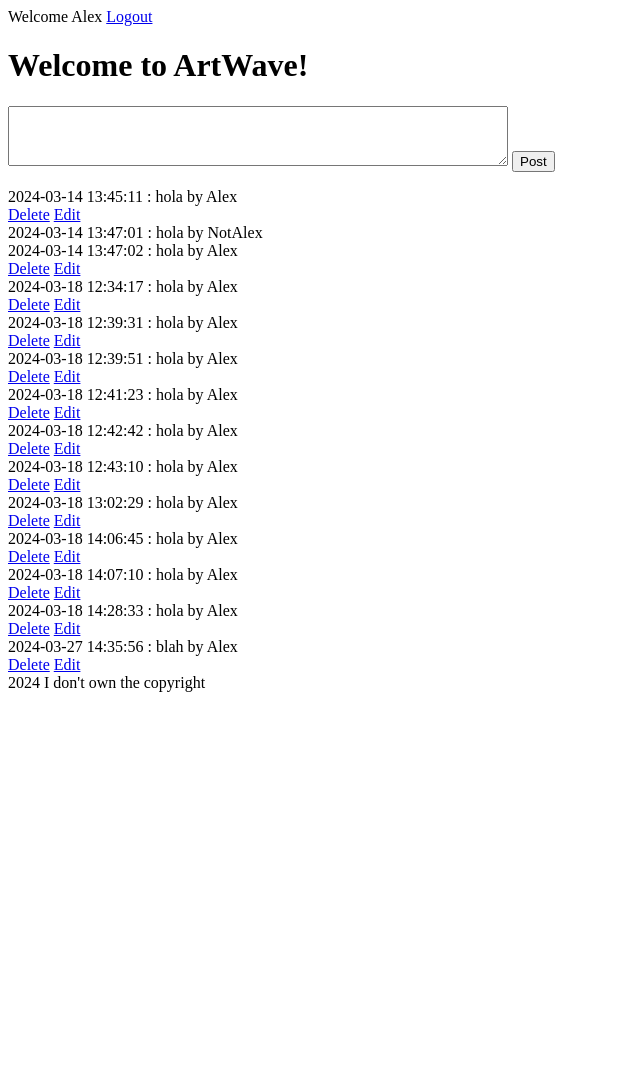
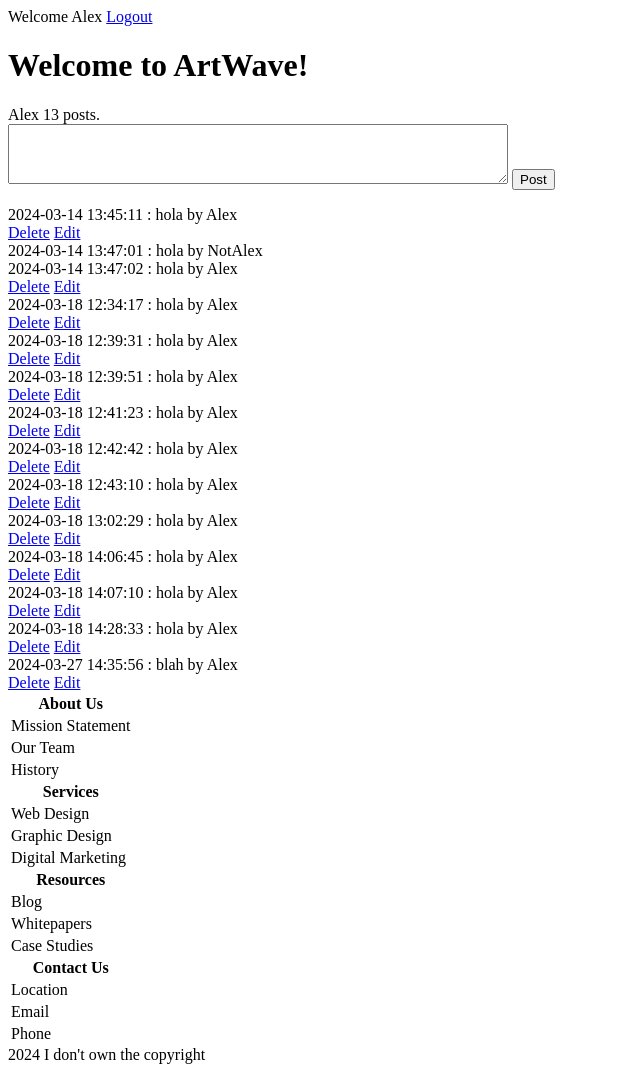
Before and after one commit to Draftsquare/Art-Social-Media-Platform-Project, a PHP site: page /index.php in a window 1280 px wide. Shown: the whole page, without its empty margins (0-640 px from the left). Before the commit the page ends 692 px from the top, so only its background shows below. Run offline with PHP 8.4, Linux system fonts and the light colour scheme; a user stored in the database is signed in; data comes from the database, SQL or seed files in the repository.

Commit message:
Added some extra code.

```diff
--- a/index.php
+++ b/index.php
@@ -10,6 +10,31 @@
     function formatFooterText($year, $copyright){
         return $year . " " . $copyright;
     }
+
+    $footerLinks = array(
+    "About Us" => array(
+        "Mission Statement",
+        "Our Team",
+        "History"
+    ),
+    "Services" => array(
+        "Web Design",
+        "Graphic Design",
+        "Digital Marketing"
+    ),
+    "Resources" => array(
+        "Blog",
+        "Whitepapers",
+        "Case Studies"
+    ),
+    "Contact Us" => array(
+        "Location",
+        "Email",
+        "Phone"
+    )
+);
+
+
 
     $databaseConnection = mysqli_connect( "localhost", "root", "", "ArtWave" );
     /* This is responsible for storing all errors */
@@ -128,6 +153,20 @@
 </head>
 <body>
     <h1>Welcome to ArtWave!</h1>
+<?php
+ $sql = "SELECT users.nickname,
+ (SELECT COUNT(*)
+  FROM posts
+  WHERE posts.userid = users.id) AS post_count
+ FROM users
+ WHERE users.id = {$_SESSION['userId']}";
+
+
+ $userAndPostCount = mysqli_query($databaseConnection, $sql);
+ while ( $currentUserAndPostCount = mysqli_fetch_assoc( $userAndPostCount ) ) {
+    echo( $currentUserAndPostCount['nickname'] . " " . $currentUserAndPostCount['post_count'] . " posts.");
+ }
+?>
     <span class="error">
 <?php
         foreach($errors as $currentError ) {
@@ -149,6 +188,7 @@
         // exit();
 
     ?>
+
     <article>
         <?php echo ($currentPost['date']); ?> :
         <?php echo ( htmlspecialchars($currentPost['postContent']) ); ?> by
@@ -185,6 +225,18 @@
     <?php } ?>
     <?php } ?>
     <footer>
+    <table>
+        <?php foreach ($footerLinks as $category => $links): ?>
+            <tr>
+                <th><?php echo $category; ?></th>
+            </tr>
+            <?php foreach ($links as $link): ?>
+                <tr>
+                    <td><?php echo $link; ?></td>
+                </tr>
+            <?php endforeach; ?>
+        <?php endforeach; ?>
+    </table>
     <?php echo( formatFooterText("2024" , SITE_CC)); ?>
     </footer>
 </body>
--- a/signup.php
+++ b/signup.php
@@ -23,7 +23,6 @@
 
 
 
-        $userInsertedSuccessfully = mysqli_query( $databaseConnection, $sql);
 
         $userInsertedSuccessfully = mysqli_query( $databaseConnection, $sql );
 
```
Also changed, not shown: login.php (+8 -5 lines).
